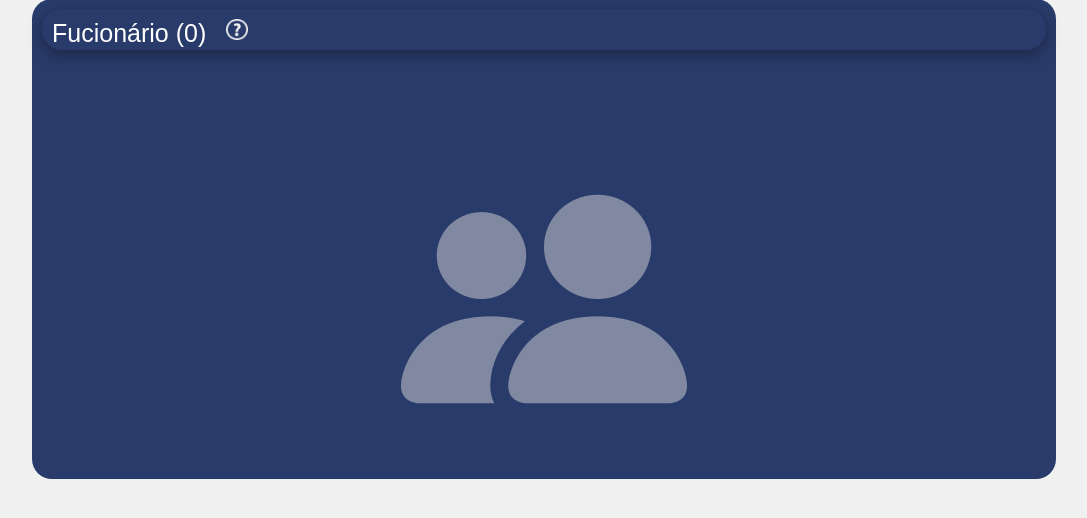
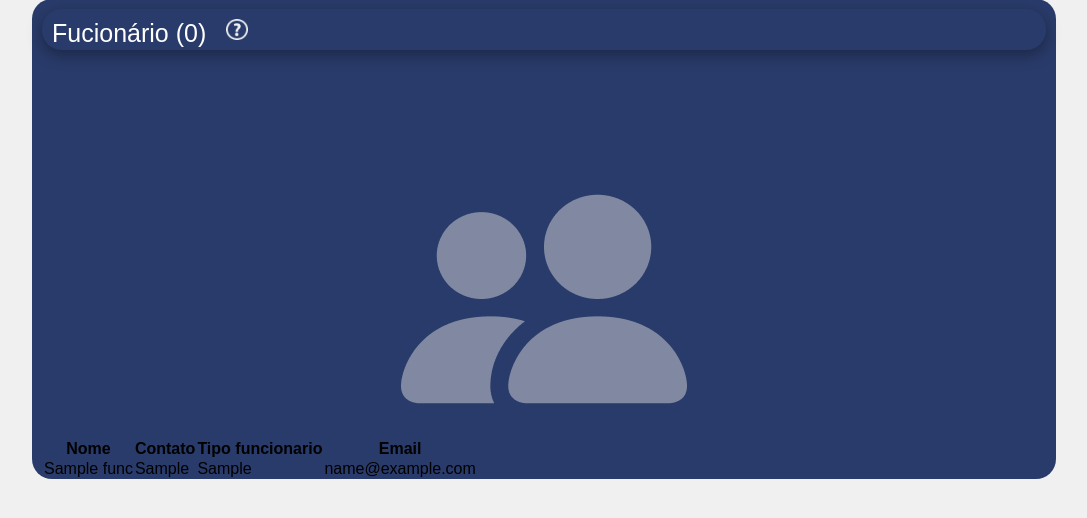
Before and after one commit to Pedro-CMLDU/MEDICINA1, a PHP site: page /fucionario.php in a window 1280 px wide. Shown: the part 201-719 px from the top of the page, without its empty margins (96-1183 px from the left). Run offline with PHP 8.4, Linux system fonts and the light colour scheme; tables that the repository leaves empty or names only in its code hold one stand-in row (values such as "Sample post"); some web fonts are replaced.

Commit message:
Add files via upload

```diff
--- /dev/null
+++ b/sistema/src/controller/quant_funcionario.php
@@ -0,0 +1,11 @@
+<?php
+require_once('../config/dbConnect.php');
+
+// Consulta SQL com INNER JOIN entre func e tipo_funcionario
+$sql = "SELECT nome, contato, tip_func, email
+        FROM func
+        INNER JOIN tipo_funcionario ON func.cod_tip_func = tipo_funcionario.codigo";
+
+$stmt = $dbh->query($sql);
+$funcionarios = $stmt->fetchAll(PDO::FETCH_ASSOC);
+?>
--- a/sistema/views/fucionario.php
+++ b/sistema/views/fucionario.php
@@ -1,20 +1,22 @@
 <!DOCTYPE html>
 <html lang="pt-BR">
+
 <head>
     <meta charset="UTF-8">
     <meta name="viewport" content="width=device-width, initial-scale=1.0">
     <link rel="stylesheet" href="../css/fucionario.css">
     <title>Fucionario</title>
 </head>
+
 <body>
     <div class="retangulo-superior">
         <div class="keybox">
-         <img src="../imagem/logo.png" alt="keybox">
+            <img src="../imagem/logo.png" alt="keybox">
         </div>
         <div class="imglogosenac">
-         <img src="../imagem/logosenac.png" alt="logosenac" class="img_senac_logo">
-     </div>
-     </div>
+            <img src="../imagem/logosenac.png" alt="logosenac" class="img_senac_logo">
+        </div>
+    </div>
 
 
     </div>
@@ -39,6 +41,36 @@
             <img src="../imagem/interrogacao.png" alt="interrogação" class="img-interrogação">
         </div>
         <img src="../imagem/bi_people-fill.png" alt="chave vazias" class="chave-vazia">
+
+        <div id="lista-chaves">
+            <?php
+            require_once('../src/controller/quant_funcionario.php');
+            if (count($funcionarios) > 0): ?>
+                <table class="tabela-chaves">
+                    <thead>
+                        <tr>
+                            <th>Nome</th>
+                            <th>Contato</th>
+                            <th>Tipo funcionario</th>
+                            <th>Email</th>
+                        </tr>
+                    </thead>
+                    <tbody>
+                        <?php foreach ($funcionarios as $funcionario): ?>
+                            <tr>
+                                <td><?php echo htmlspecialchars($funcionario['nome']); ?></td>
+                                <td><?php echo htmlspecialchars($funcionario['contato']); ?></td>
+                                <td><?php echo htmlspecialchars($funcionario['tip_func']); ?></td>
+                                <td><?php echo htmlspecialchars($funcionario['email']); ?></td>
+                            </tr>
+                        <?php endforeach; ?>
+                    </tbody>
+                </table>
+            <?php else: ?>
+                <p class="mensagem-vazia">Nenhuma chave cadastrada.</p>
+            <?php endif; ?>
+        </div>
     </section>
 </body>
+
 </html>
```
